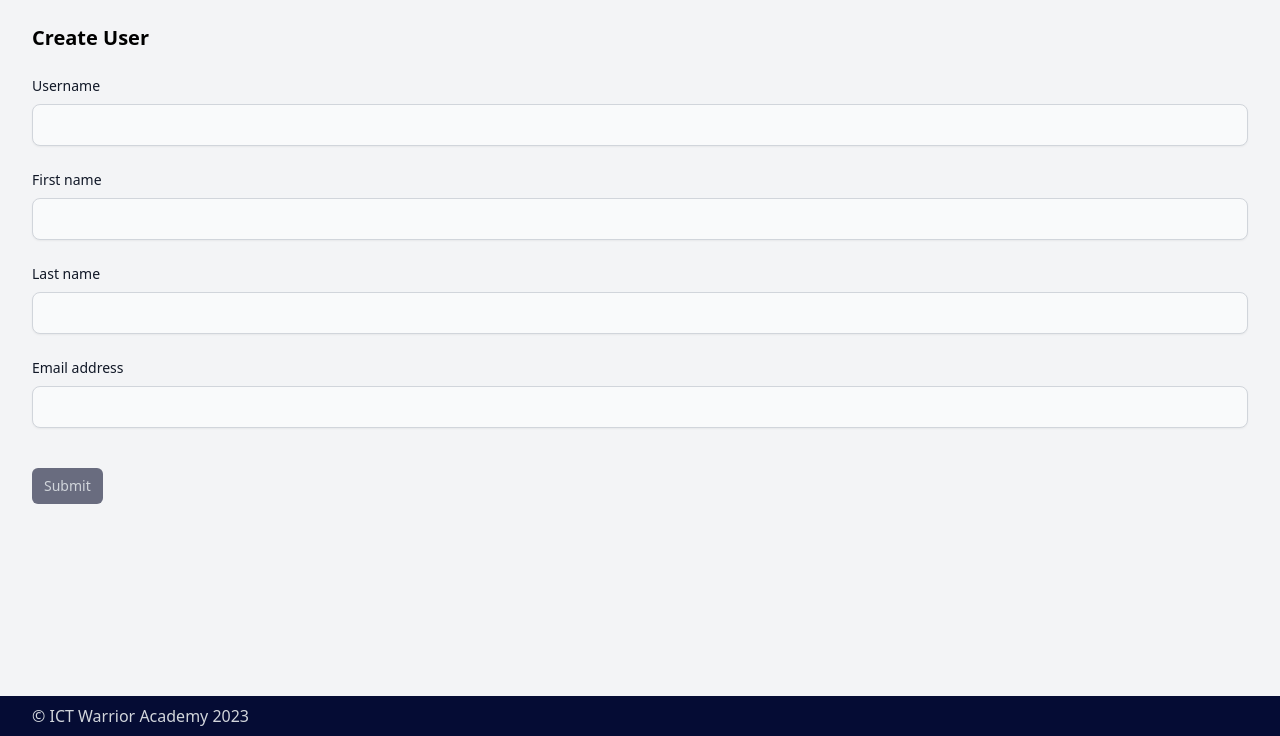
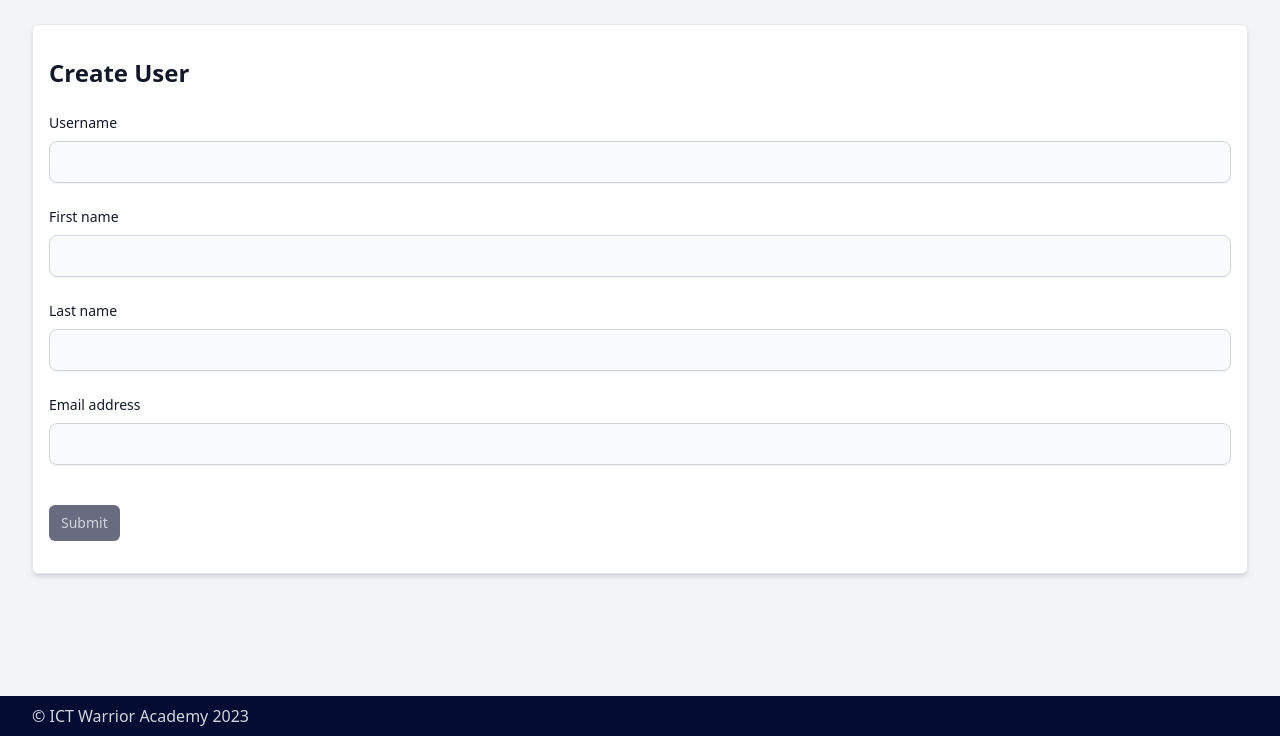
Before and after one commit to PanteraLX/iwa-inventory, a Django app: page /account/create in a window 1280 px wide. Shown: the part 64-800 px from the top of the page. Run offline with Django 4.2, Linux system fonts and the light colour scheme; style sheets or scripts are compiled from the project's sources; parts of the project's set-up code (start-up, migrations or seed data) failed here and were passed over; some libraries are stand-ins or nearby versions.

Commit message:
Restyle user update form

```diff
--- a/app/templates/account/user_update.html
+++ b/app/templates/account/user_update.html
@@ -5,7 +5,8 @@ User Update
 {% endblock %}
 
 {% block content %}
-<h1 class="mb-6 text-xl font-bold">{{ method }} User</h1>
+<section class="iwa-section">
+    <h1 class="iwa-h1">{{ method }} User</h1>
     <form method="POST" enctype="multipart/form-data">
         {% csrf_token %}
         {% for field in form %}
@@ -17,4 +18,6 @@ User Update
         {% endfor %}
         <button class="iwa-btn" type="submit">Submit</button>
     </form>
+</section>
+
 {% endblock %}
```
Lines whose indentation alone changed are shown as unchanged.
